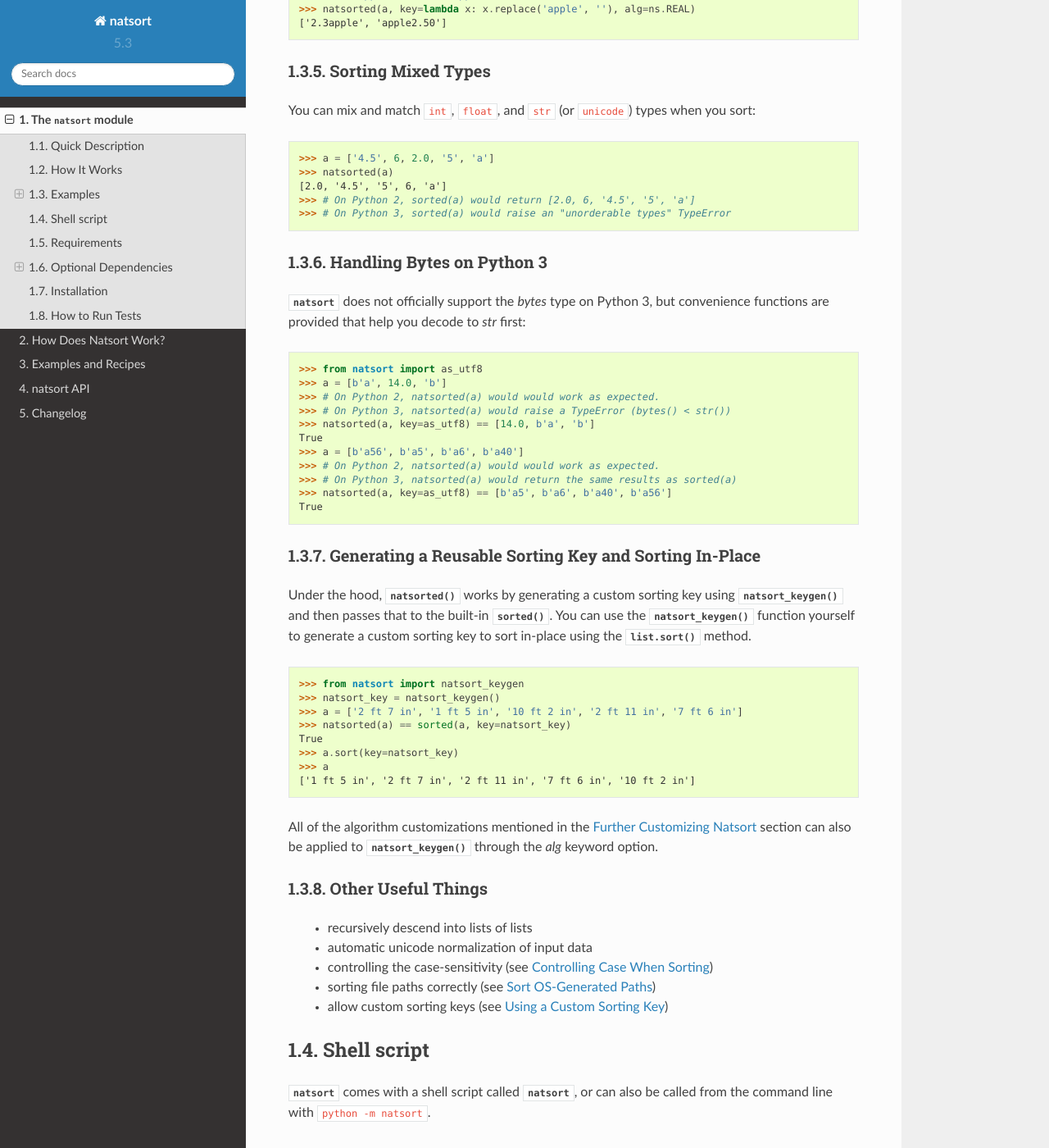
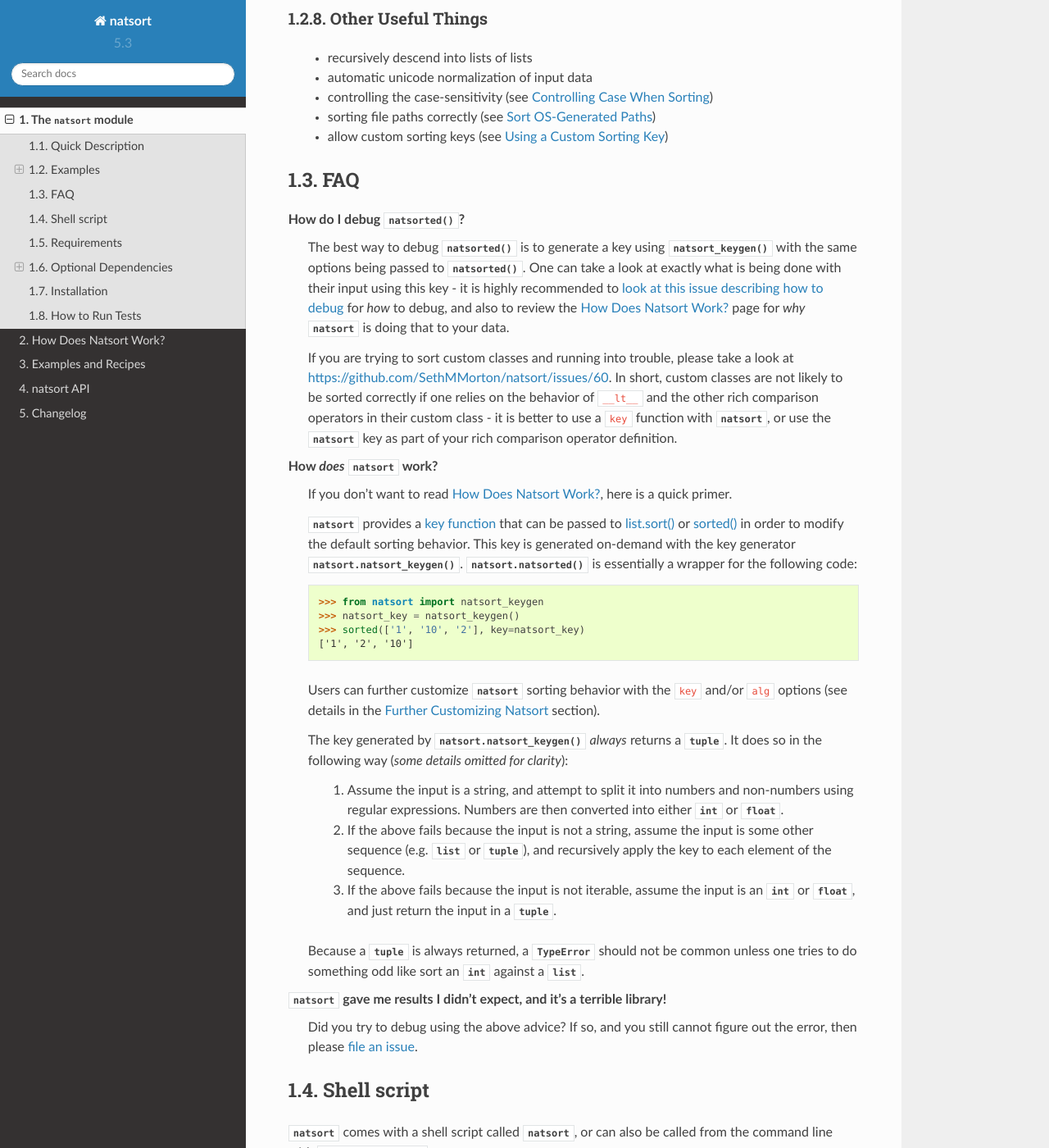
Before and after one commit to SethMMorton/natsort, a Sphinx documentation site: the page built from docs/source/intro.rst, in a window 1280 px wide and 1400 px high, scrolled down 4435 px. Shown: the whole window at 82% size. Built offline with Sphinx 7.4.7 and the Read the Docs theme 2.0.0, drawn with Linux system fonts in a browser that asks for light colours; pages that are not in the unit, such as notebooks, are missing from menus; some of the changed text lies outside the part shown.

Commit message:
Create a FAQ section in the README/intro.
This holds the previously created "How it works" section.

```diff
--- a/docs/source/intro.rst
+++ b/docs/source/intro.rst
@@ -95,55 +86,6 @@
 
     Please see `Generating a Reusable Sorting Key and Sorting In-Place`_ for
     an alternate way to sort in-place naturally.
-
-How It Works
-------------
-
-.. note::
-    For a complete description of how ``natsort`` works, please visit
-    `How Does Natsort Work? <http://natsort.readthedocs.io/en/master/howitworks.html>`_.
-
-:mod:`natsort` exposes a `key function <https://docs.python.org/3/howto/sorting.html#key-functions>`_
-that can be passed to `list.sort() <https://docs.python.org/3/library/stdtypes.html#list.sort>`_
-or `sorted() <https://docs.python.org/3/library/functions.html#sorted>`_ in order to
-modify the default sorting behavior. This key is generated on-demand with the
-key generator :func:`natsort.natsort_keygen`.  :func:`natsort.natsorted` is essentially
-a wrapper for the following code:
-
-.. code-block:: python
-
-    >>> from natsort import natsort_keygen
-    >>> natsort_key = natsort_keygen()
-    >>> sorted(['1', '10', '2'], key=natsort_key)
-    ['1', '2', '10']
-
-Users can further customize :mod:`natsort` sorting behavior with the ``key``
-and/or ``alg`` options (see details in the `Further Customizing Natsort`_
-section).
-
-The key generated by :func:`natsort.natsort_keygen` *always* returns a ``tuple``. It
-does so in the following way (*some details omitted for clarity*):
-
-  1. Assume the input is a string, and attempt to split it into numbers and
-     non-numbers using regular expressions. Numbers are then converted into
-     either ``int`` or ``float``.
-  2. If the above fails because the input is not a string, assume the input
-     is some other sequence (e.g. ``list`` or ``tuple``), and recursively
-     apply the key to each element of the sequence.
-  3. If the above fails because the input is not iterable, assume the input
-     is an ``int`` or ``float``, and just return the input in a ``tuple``.
-
-Because a ``tuple`` is always returned, a ``TypeError`` should not be common
-unless one tries to do something odd like sort an ``int`` against a ``list``.
-
-.. note::
-
-    Custom classes are not likely to be sorted correctly if one relies
-    on the behavior of ``__lt__`` and the other rich comparison operators in their
-    custom class - it is better to use a ``key`` function with :mod:`natsort`, or
-    use the :mod:`natsort` key as part of your rich comparison operator definition
-    (please see https://github.com/SethMMorton/natsort/issues/60 for details and
-    solutions).
 
 Examples
 --------
@@ -308,6 +250,66 @@
  - sorting file paths correctly (see :ref:`path_sort`)
  - allow custom sorting keys (see :ref:`custom_sort`)
 
+FAQ
+---
+
+How do I debug :func:`~natsorted`?
+    The best way to debug :func:`~natsorted` is to generate a key using :func:`~natsort_keygen`
+    with the same options being passed to :func:`~natsorted`. One can take a look at
+    exactly what is being done with their input using this key - it is highly recommended
+    to `look at this issue describing how to debug <https://github.com/SethMMorton/natsort/issues/13#issuecomment-50422375>`_
+    for *how* to debug, and also to review the
+    `How Does Natsort Work? <http://natsort.readthedocs.io/en/master/howitworks.html>`_
+    page for *why* :mod:`natsort` is doing that to your data.
+
+    If you are trying to sort custom classes and running into trouble, please take a look at
+    https://github.com/SethMMorton/natsort/issues/60. In short,
+    custom classes are not likely to be sorted correctly if one relies
+    on the behavior of ``__lt__`` and the other rich comparison operators in their
+    custom class - it is better to use a ``key`` function with :mod:`natsort`, or
+    use the :mod:`natsort` key as part of your rich comparison operator definition.
+
+How *does* :mod:`natsort` work?
+    If you don't want to read `How Does Natsort Work? <http://natsort.readthedocs.io/en/master/howitworks.html>`_,
+    here is a quick primer.
+
+    :mod:`natsort` provides a `key function <https://docs.python.org/3/howto/sorting.html#key-functions>`_
+    that can be passed to `list.sort() <https://docs.python.org/3/library/stdtypes.html#list.sort>`_
+    or `sorted() <https://docs.python.org/3/library/functions.html#sorted>`_ in order to
+    modify the default sorting behavior. This key is generated on-demand with the
+    key generator :func:`natsort.natsort_keygen`.  :func:`natsort.natsorted` is essentially
+    a wrapper for the following code:
+
+    .. code-block:: python
+
+        >>> from natsort import natsort_keygen
+        >>> natsort_key = natsort_keygen()
+        >>> sorted(['1', '10', '2'], key=natsort_key)
+        ['1', '2', '10']
+
+    Users can further customize :mod:`natsort` sorting behavior with the ``key``
+    and/or ``alg`` options (see details in the `Further Customizing Natsort`_
+    section).
+
+    The key generated by :func:`natsort.natsort_keygen` *always* returns a :class:`tuple`. It
+    does so in the following way (*some details omitted for clarity*):
+
+      1. Assume the input is a string, and attempt to split it into numbers and
+         non-numbers using regular expressions. Numbers are then converted into
+         either :class:`int` or :class:`float`.
+      2. If the above fails because the input is not a string, assume the input
+         is some other sequence (e.g. :class:`list` or :class:`tuple`), and recursively
+         apply the key to each element of the sequence.
+      3. If the above fails because the input is not iterable, assume the input
+         is an :class:`int` or :class:`float`, and just return the input in a :class:`tuple`.
+
+    Because a :class:`tuple` is always returned, a :exc:`TypeError` should not be common
+    unless one tries to do something odd like sort an :class:`int` against a :class:`list`.
+
+:mod:`natsort` gave me results I didn't expect, and it's a terrible library!
+    Did you try to debug using the above advice? If so, and you still cannot figure out
+    the error, then please `file an issue <https://github.com/SethMMorton/natsort/issues/new>`_.
+
 Shell script
 ------------
 
```
Also changed, not shown: other parts of docs/source/intro.rst (+0 -9 lines), README.rst (+61 -45 lines).
